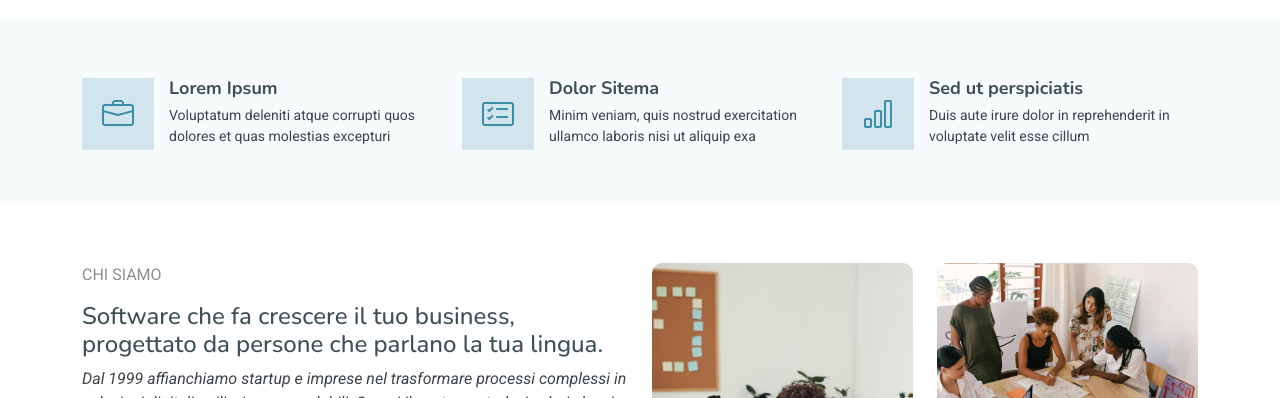
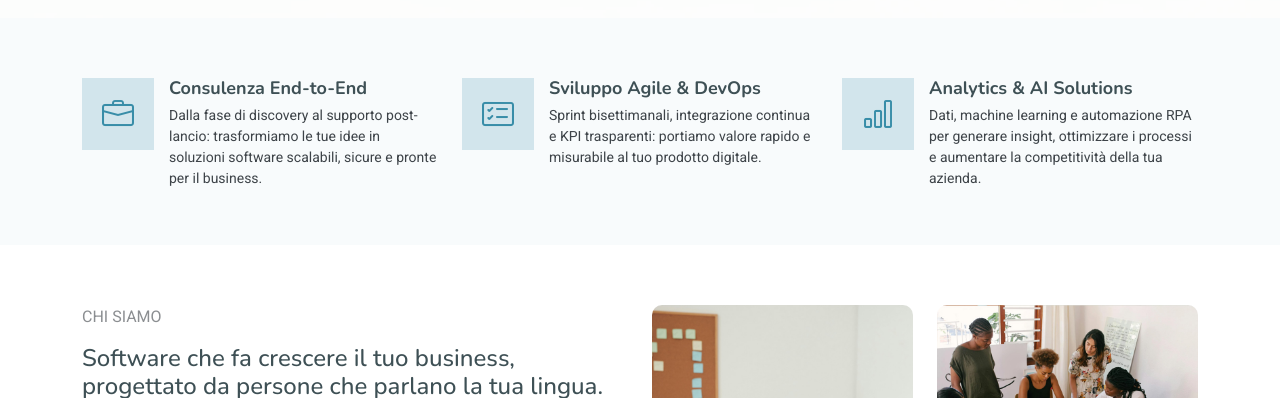
Before and after one commit to bstefano79/underline-site, a plain HTML site: page index.html in a window 1280 px wide. Shown: the part 702-1100 px from the top of the page. Drawn offline with nearby package versions, Linux system fonts and the light colour scheme.

Commit message:
modifica dei Featured Services Section

```diff
--- a/index.html
+++ b/index.html
@@ -112,8 +112,10 @@
             <div class="service-item d-flex">
               <div class="icon flex-shrink-0"><i class="bi bi-briefcase"></i></div>
               <div>
-                <h4 class="title"><a href="#" class="stretched-link">Lorem Ipsum</a></h4>
-                <p class="description">Voluptatum deleniti atque corrupti quos dolores et quas molestias excepturi</p>
+                <h4 class="title"><a href="#" class="stretched-link">Consulenza End-to-End</a></h4>
+                <p class="description">Dalla fase di discovery al supporto post-lancio: trasformiamo le tue idee in
+                  soluzioni software scalabili, sicure e
+                  pronte per il business.</p>
               </div>
             </div>
           </div>
@@ -123,8 +125,11 @@
             <div class="service-item d-flex">
               <div class="icon flex-shrink-0"><i class="bi bi-card-checklist"></i></div>
               <div>
-                <h4 class="title"><a href="#" class="stretched-link">Dolor Sitema</a></h4>
-                <p class="description">Minim veniam, quis nostrud exercitation ullamco laboris nisi ut aliquip exa</p>
+                <h4 class="title"><a href="#" class="stretched-link">Sviluppo Agile &amp; DevOps</a></h4>
+                <p class="description">Sprint bisettimanali, integrazione continua e KPI trasparenti: portiamo valore
+                  rapido e misurabile al tuo prodotto
+                  digitale.
+                </p>
               </div>
             </div>
           </div><!-- End Service Item -->
@@ -133,8 +138,11 @@
             <div class="service-item d-flex">
               <div class="icon flex-shrink-0"><i class="bi bi-bar-chart"></i></div>
               <div>
-                <h4 class="title"><a href="#" class="stretched-link">Sed ut perspiciatis</a></h4>
-                <p class="description">Duis aute irure dolor in reprehenderit in voluptate velit esse cillum</p>
+                <h4 class="title"><a href="#" class="stretched-link">Analytics &amp; AI Solutions</a></h4>
+                <p class="description">Dati, machine learning e automazione RPA per generare insight, ottimizzare i
+                  processi e aumentare la competitività della
+                  tua azienda.
+                </p>
               </div>
             </div>
           </div><!-- End Service Item -->
```
